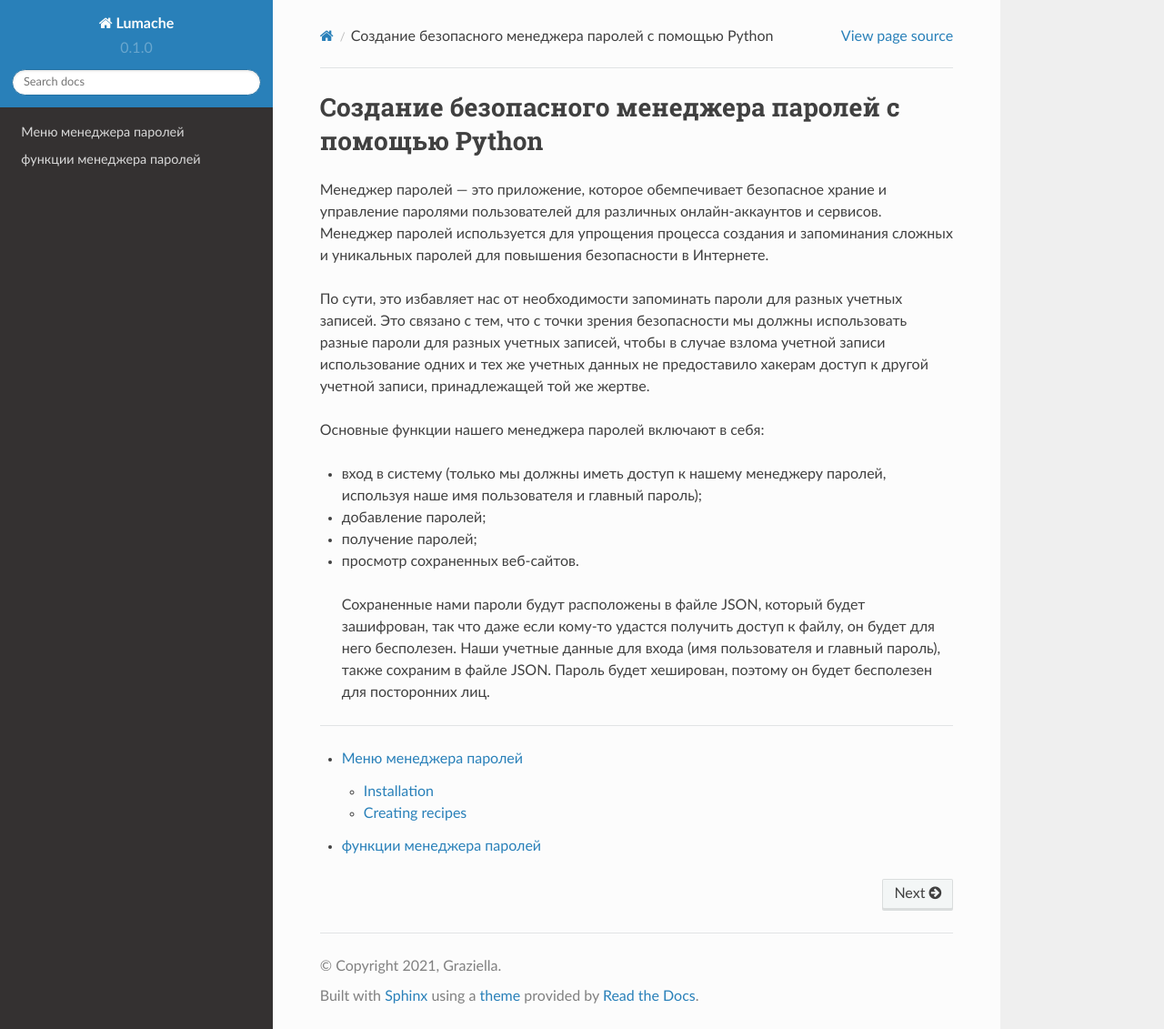
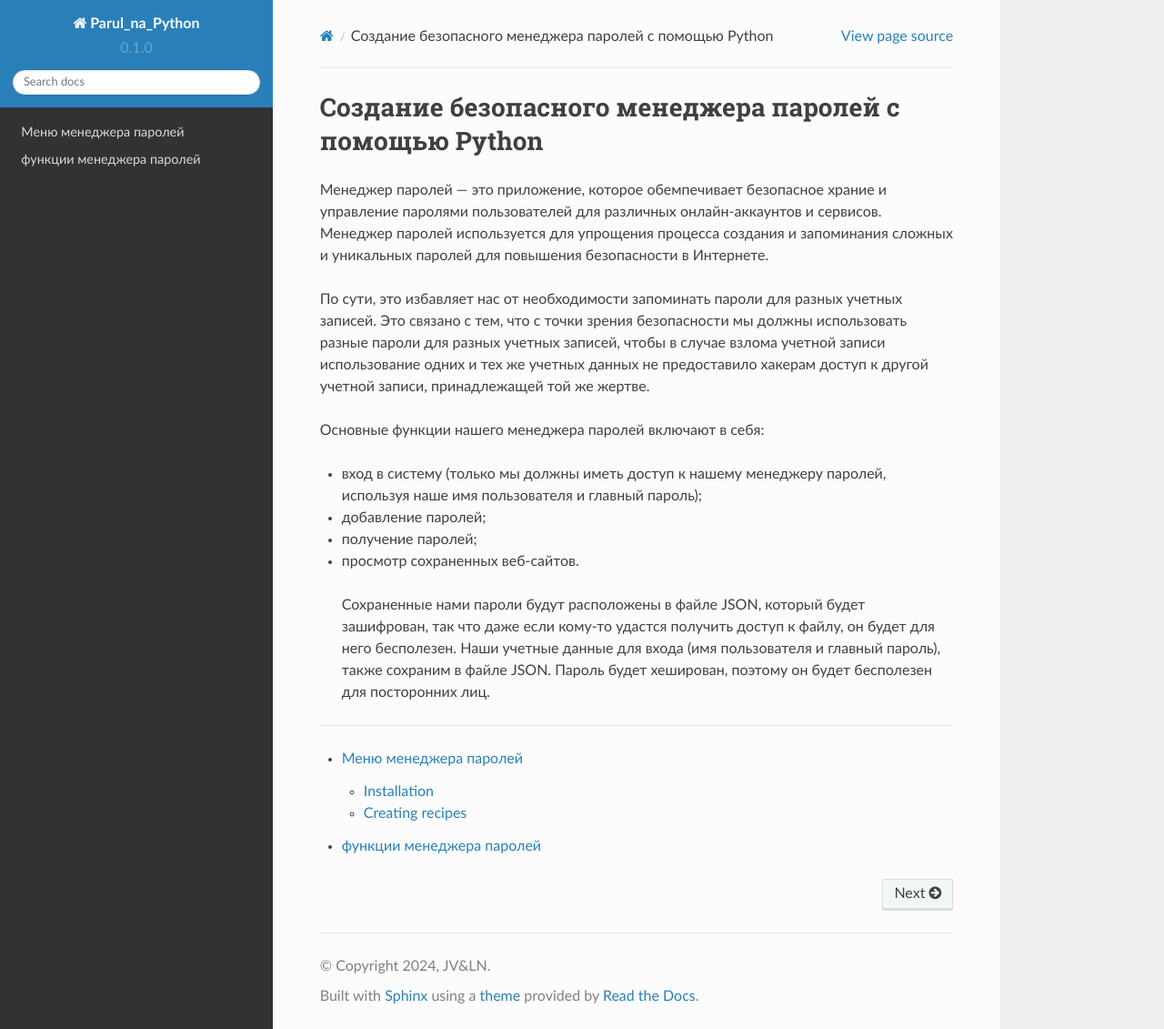
Before and after one commit to LiyaNiTa/Parol_na_Python, a Sphinx documentation site: the page built from docs/source/index.rst, in a window 1280 px wide and 1131 px high. Shown: the whole window at 91% size. Built offline with Sphinx 7.4.7 and the Read the Docs theme 2.0.0, drawn with Linux system fonts in a browser that asks for light colours.

Commit message:
Update conf.py

```diff
--- a/docs/source/conf.py
+++ b/docs/source/conf.py
@@ -2,9 +2,9 @@
 
 # -- Project information
 
-project = 'Lumache'
-copyright = '2021, Graziella'
-author = 'Graziella'
+project = 'Parul_na_Python'
+copyright = '2024, JV&LN'
+author = 'JV&LN'
 
 release = '0.1'
 version = '0.1.0'
```
